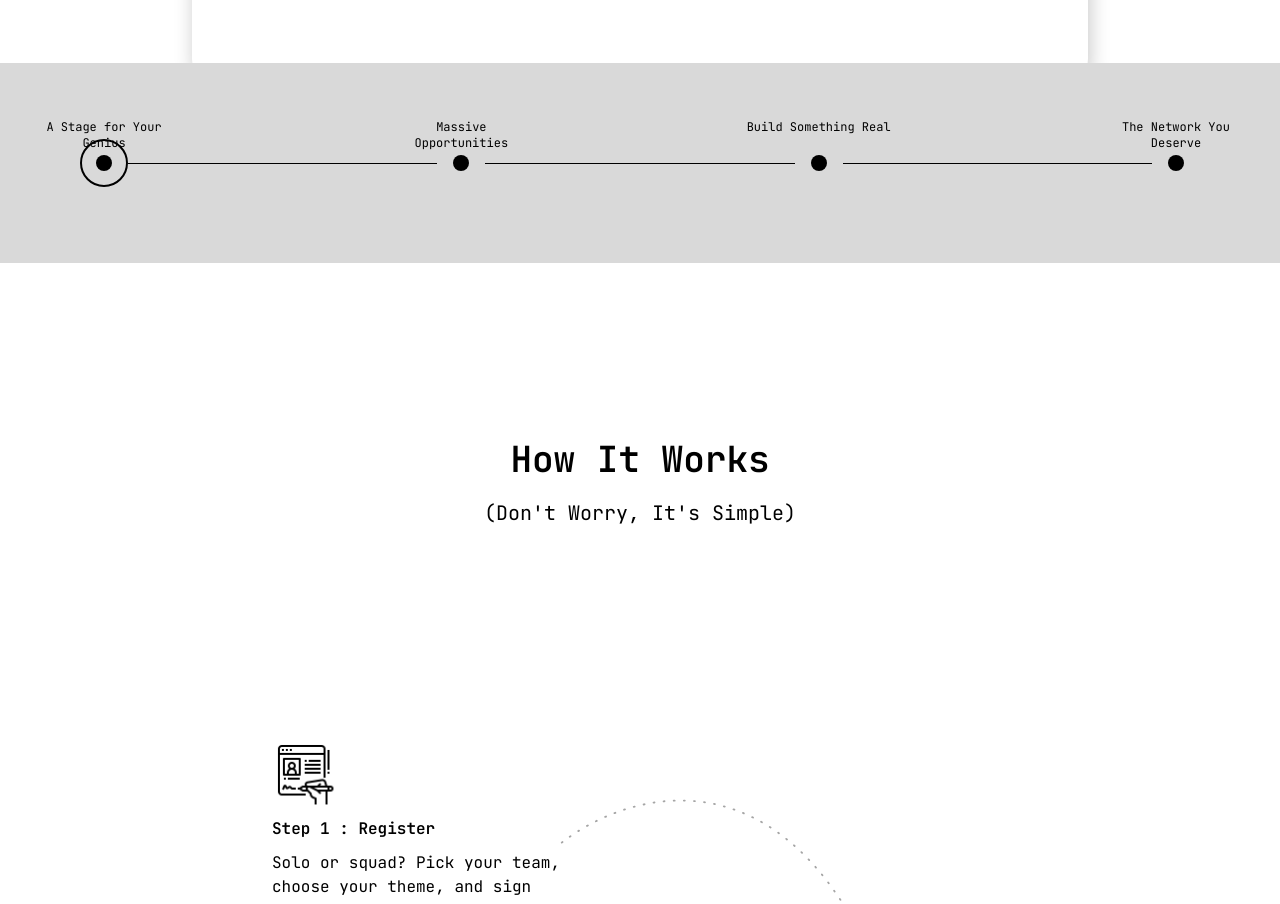
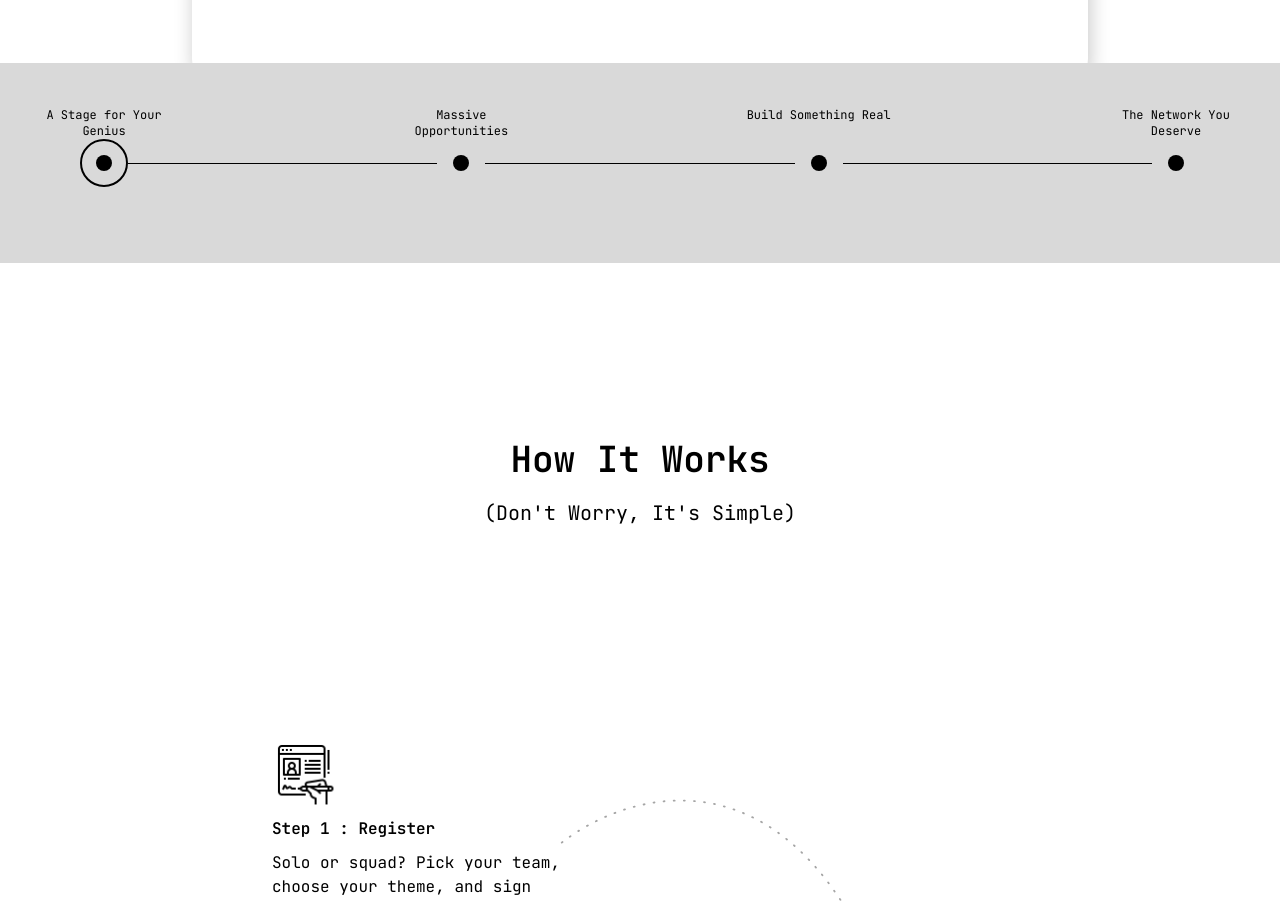
Before and after one commit to Pranali209/Xfactor, a React (Vite) app: page /hackathon in a window 1280 px wide. Shown: the part 1697-2601 px from the top of the page. Built offline with nearby package versions, Linux system fonts and the light colour scheme.

Commit message:
fixed the hackthon circle

```diff
--- a/src/Pages/Hackthon.jsx
+++ b/src/Pages/Hackthon.jsx
@@ -181,7 +181,7 @@ function Hackthon() {
                                                     onClick={() => handleIsClicked(head.id)}></div>
                                             </div>
 
-                                            <div class="absolute top-0 -mt-5 text-center max-md:-mt-16 text-xs w-36 max-md:w-14 text-black">{head.title}</div>
+                                            <div class="absolute top-0 -mt-8 text-center max-md:-mt-16 text-xs w-36 max-md:w-14 text-black">{head.title}</div>
                                         </div>
                                     </section>{
                                         head.id != 4 && <div class="flex-grow border-t border-black"></div>
```
